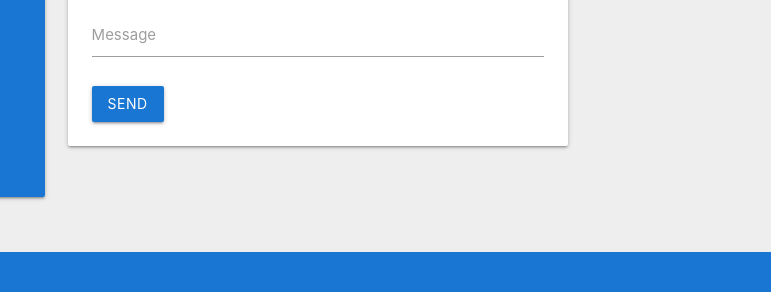
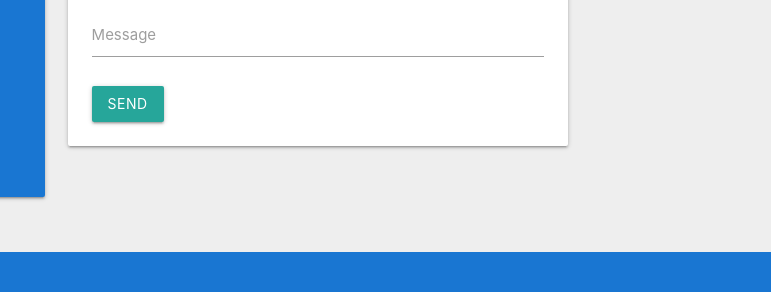
Before and after one commit to abrahamsiregar/izinofficial.github.io, a plain HTML site: page index.html in a window 1280 px wide. Shown: the part 3239-3531 px from the top of the page, 509-1280 px from the left. Drawn offline with Linux system fonts and the light colour scheme.

Commit message:
mengubah warna tombol menjadi hijau

```diff
--- a/index.html
+++ b/index.html
@@ -369,7 +369,7 @@
                 <textarea name="message" id="message" class="materialize-textarea"></textarea>
                 <label for="message">Message</label>
               </div>
-              <button type="submit" class="btn blue darken-2">Send</button>
+              <button type="submit" class="btn btn-success">Send</button>
             </div>
           </form>
         </div>
```
